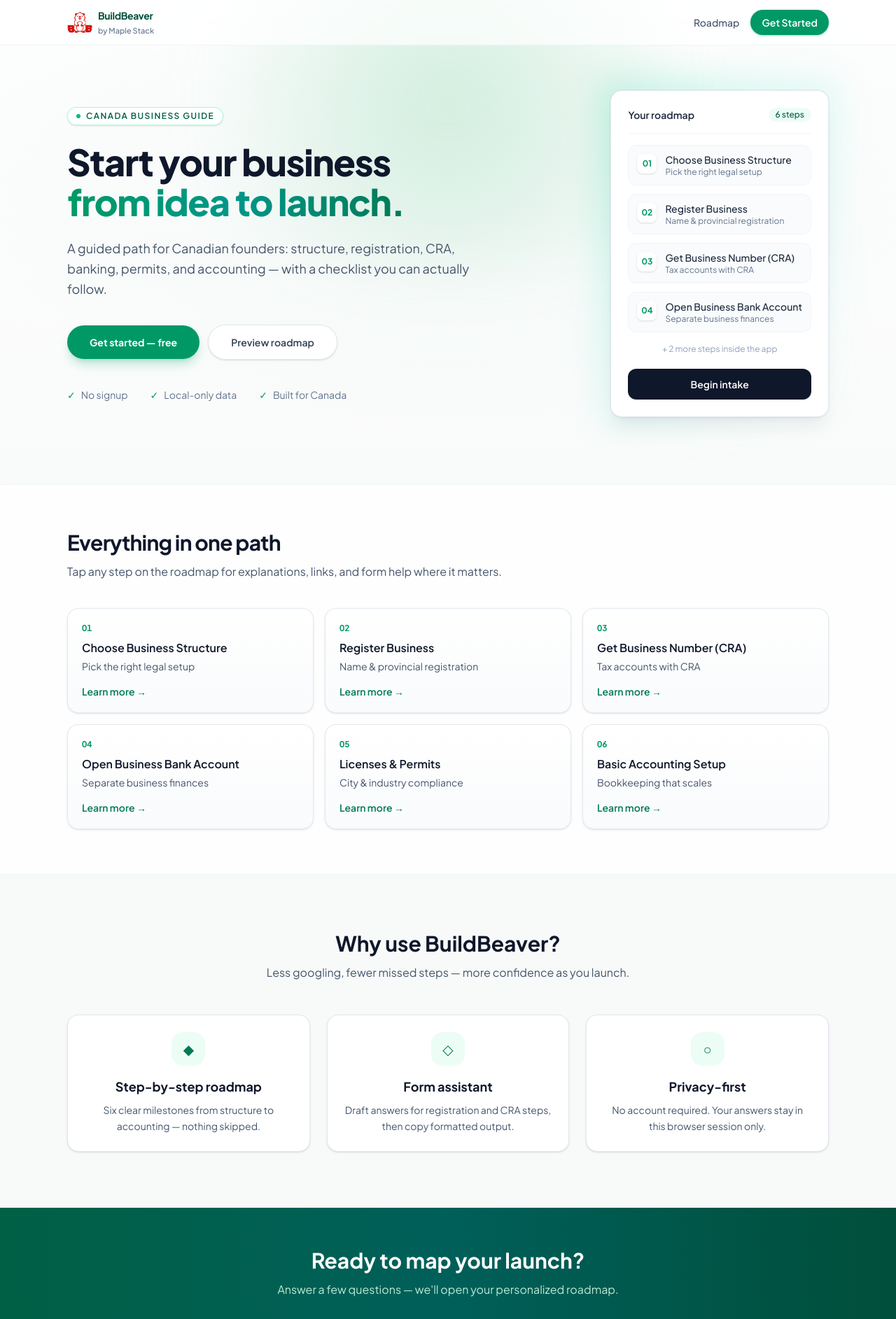
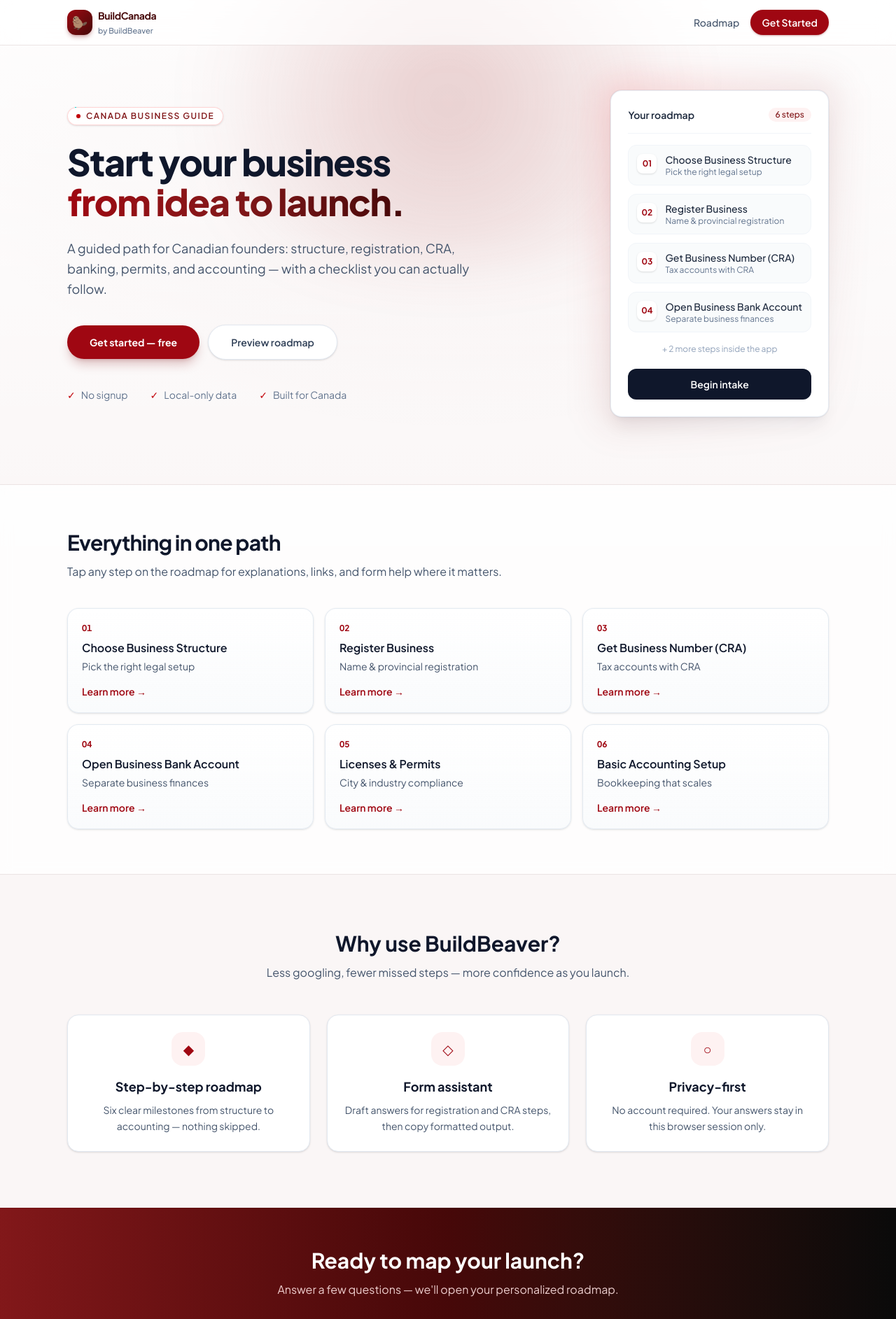
Before and after one commit to vedudx/buildBeaver, a Next.js app: page / in a window 1280 px wide. Shown: the top 1885 px of the page at 70% size. Built offline with nearby package versions, Linux system fonts and the light colour scheme.

Commit message:
change main color

```diff
--- a/src/app/page.tsx
+++ b/src/app/page.tsx
@@ -1,5 +1,4 @@
 import Link from "next/link";
-import Image from "next/image";
 
 const STEPS = [
   {
@@ -60,46 +59,44 @@
 
 export default function HomePage() {
   return (
-    <div className="relative min-h-screen overflow-x-hidden bg-[#f8faf9] text-slate-900">
+    <div className="relative min-h-screen overflow-x-hidden bg-[#faf6f6] text-slate-900">
       {/* Decorative background */}
       <div
         aria-hidden
-        className="pointer-events-none absolute inset-0 bg-[linear-gradient(180deg,rgba(255,255,255,0.92)_0%,transparent_40%),radial-gradient(ellipse_80%_50%_at_50%_-20%,rgba(26,147,111,0.18),transparent)]"
+        className="pointer-events-none absolute inset-0 bg-[linear-gradient(180deg,rgba(255,255,255,0.92)_0%,transparent_40%),radial-gradient(ellipse_80%_50%_at_50%_-20%,rgba(127,29,29,0.14),transparent)]"
       />
       <div
         aria-hidden
-        className="pointer-events-none absolute -top-24 left-1/2 h-[480px] w-[900px] -translate-x-1/2 rounded-[100%] bg-[radial-gradient(circle,rgba(136,212,171,0.35)_0%,transparent_70%)] blur-2xl"
+        className="pointer-events-none absolute -top-24 left-1/2 h-[480px] w-[900px] -translate-x-1/2 rounded-[100%] bg-[radial-gradient(circle,rgba(153,27,27,0.2)_0%,transparent_70%)] blur-2xl"
       />
 
       {/* Header */}
-      <header className="relative z-20 border-b border-emerald-900/5 bg-white/70 backdrop-blur-md">
+      <header className="relative z-20 border-b border-red-950/10 bg-white/70 backdrop-blur-md">
         <div className="mx-auto flex h-16 max-w-6xl items-center justify-between px-5 md:px-8">
           <Link href="/" className="flex items-center gap-2">
-            <Image
-              src="/logo.png"
-              alt="BuildBeaver logo"
-              width={36}
-              height={36}
-              className="rounded-xl"
-              priority
-            />
+            <span
+              className="flex h-9 w-9 items-center justify-center rounded-xl bg-gradient-to-br from-red-800 to-red-950 text-lg text-white shadow-md shadow-red-900/30"
+              aria-hidden
+            >
+              🦫
+            </span>
             <div className="leading-tight">
-              <span className="block text-sm font-bold tracking-tight text-emerald-900">
-                BuildBeaver
+              <span className="block text-sm font-bold tracking-tight text-red-950">
+                BuildCanada
               </span>
-              <span className="text-[11px] font-medium text-slate-500">by Maple Stack</span>
+              <span className="text-[11px] font-medium text-slate-500">by BuildBeaver</span>
             </div>
           </Link>
           <nav className="flex items-center gap-2 md:gap-4">
             <Link
               href="/roadmap"
-              className="hidden text-sm font-medium text-slate-600 transition hover:text-emerald-800 sm:inline"
+              className="hidden text-sm font-medium text-slate-600 transition hover:text-red-900 sm:inline"
             >
               Roadmap
             </Link>
             <Link
               href="/intake"
-              className="rounded-full bg-emerald-600 px-4 py-2 text-sm font-semibold text-white shadow-sm shadow-emerald-600/30 transition hover:bg-emerald-700"
+              className="rounded-full bg-red-800 px-4 py-2 text-sm font-semibold text-white shadow-sm shadow-red-900/30 transition hover:bg-red-900"
             >
               Get Started
             </Link>
@@ -112,14 +109,14 @@
         <section className="mx-auto max-w-6xl px-5 pb-16 pt-12 md:px-8 md:pb-24 md:pt-16">
           <div className="grid items-center gap-12 lg:grid-cols-[1fr_minmax(0,420px)] lg:gap-16">
             <div>
-              <p className="inline-flex items-center gap-2 rounded-full border border-emerald-200/80 bg-white/90 px-3 py-1 text-xs font-semibold uppercase tracking-[0.12em] text-emerald-800 shadow-sm">
-                <span className="h-1.5 w-1.5 rounded-full bg-emerald-500" />
+              <p className="inline-flex items-center gap-2 rounded-full border border-red-200/80 bg-white/90 px-3 py-1 text-xs font-semibold uppercase tracking-[0.12em] text-red-900 shadow-sm">
+                <span className="h-1.5 w-1.5 rounded-full bg-red-700" />
                 Canada business guide
               </p>
               <h1 className="mt-6 text-4xl font-extrabold leading-[1.08] tracking-tight text-slate-900 md:text-5xl lg:text-[3.25rem]">
                 Start your business
                 <br />
-                <span className="bg-gradient-to-r from-emerald-600 via-teal-600 to-emerald-700 bg-clip-text text-transparent">
+                <span className="bg-gradient-to-r from-red-800 via-red-900 to-red-950 bg-clip-text text-transparent">
                   from idea to launch.
                 </span>
               </h1>
@@ -130,26 +127,26 @@
               <div className="mt-9 flex flex-wrap items-center gap-3">
                 <Link
                   href="/intake"
-                  className="inline-flex items-center justify-center rounded-full bg-emerald-600 px-8 py-3.5 text-sm font-bold text-white shadow-lg shadow-emerald-600/25 transition hover:bg-emerald-700 hover:shadow-emerald-600/35"
+                  className="inline-flex items-center justify-center rounded-full bg-red-800 px-8 py-3.5 text-sm font-bold text-white shadow-lg shadow-red-900/25 transition hover:bg-red-900 hover:shadow-red-950/35"
                 >
                   Get started — free
                 </Link>
                 <Link
                   href="/roadmap"
-                  className="inline-flex items-center justify-center rounded-full border border-slate-200 bg-white px-8 py-3.5 text-sm font-semibold text-slate-700 shadow-sm transition hover:border-emerald-200 hover:bg-emerald-50/50"
+                  className="inline-flex items-center justify-center rounded-full border border-slate-200 bg-white px-8 py-3.5 text-sm font-semibold text-slate-700 shadow-sm transition hover:border-red-200 hover:bg-red-50/50"
                 >
                   Preview roadmap
                 </Link>
               </div>
               <ul className="mt-10 flex flex-wrap gap-x-8 gap-y-3 text-sm text-slate-500">
                 <li className="flex items-center gap-2">
-                  <span className="text-emerald-600">✓</span> No signup
+                  <span className="text-red-700">✓</span> No signup
                 </li>
                 <li className="flex items-center gap-2">
-                  <span className="text-emerald-600">✓</span> Local-only data
+                  <span className="text-red-700">✓</span> Local-only data
                 </li>
                 <li className="flex items-center gap-2">
-                  <span className="text-emerald-600">✓</span> Built for Canada
+                  <span className="text-red-700">✓</span> Built for Canada
                 </li>
               </ul>
             </div>
@@ -158,12 +155,12 @@
             <div className="relative lg:justify-self-end">
               <div
                 aria-hidden
-                className="absolute -inset-4 rounded-3xl bg-gradient-to-br from-emerald-400/20 via-teal-400/10 to-transparent blur-xl"
+                className="absolute -inset-4 rounded-3xl bg-gradient-to-br from-red-500/15 via-red-900/10 to-transparent blur-xl"
               />
               <div className="relative overflow-hidden rounded-2xl border border-slate-200/80 bg-white p-6 shadow-xl shadow-slate-900/5 ring-1 ring-slate-900/5">
                 <div className="flex items-center justify-between border-b border-slate-100 pb-4">
                   <span className="text-sm font-semibold text-slate-800">Your roadmap</span>
-                  <span className="rounded-full bg-emerald-50 px-2.5 py-0.5 text-xs font-medium text-emerald-800">
+                  <span className="rounded-full bg-red-50 px-2.5 py-0.5 text-xs font-medium text-red-900">
                     6 steps
                   </span>
                 </div>
@@ -173,7 +170,7 @@
                       key={s.id}
                       className="flex items-start gap-3 rounded-xl border border-slate-100 bg-slate-50/80 px-3 py-2.5"
                     >
-                      <span className="mt-0.5 flex h-7 w-7 shrink-0 items-center justify-center rounded-lg bg-white text-xs font-bold text-emerald-600 shadow-sm">
+                      <span className="mt-0.5 flex h-7 w-7 shrink-0 items-center justify-center rounded-lg bg-white text-xs font-bold text-red-800 shadow-sm">
                         {s.number}
                       </span>
                       <div>
@@ -196,7 +193,7 @@
         </section>
 
         {/* Steps grid */}
-        <section className="border-y border-emerald-900/5 bg-white/80 py-16 backdrop-blur-sm">
+        <section className="border-y border-red-950/10 bg-white/80 py-16 backdrop-blur-sm">
           <div className="mx-auto max-w-6xl px-5 md:px-8">
             <div className="max-w-2xl">
               <h2 className="text-2xl font-bold tracking-tight text-slate-900 md:text-3xl">
@@ -211,16 +208,16 @@
               {STEPS.map((step) => (
                 <article
                   key={step.id}
-                  className="group flex flex-col rounded-2xl border border-slate-200/90 bg-gradient-to-b from-white to-slate-50/80 p-5 shadow-sm transition hover:border-emerald-200 hover:shadow-md hover:shadow-emerald-900/5"
+                  className="group flex flex-col rounded-2xl border border-slate-200/90 bg-gradient-to-b from-white to-slate-50/80 p-5 shadow-sm transition hover:border-red-200 hover:shadow-md hover:shadow-red-950/10"
                 >
-                  <span className="text-xs font-bold tabular-nums text-emerald-600">
+                  <span className="text-xs font-bold tabular-nums text-red-800">
                     {step.number}
                   </span>
                   <h3 className="mt-2 text-base font-semibold text-slate-900">{step.label}</h3>
                   <p className="mt-1 flex-1 text-sm text-slate-600">{step.short}</p>
                   <Link
                     href={`/step/${step.id}`}
-                    className="mt-4 inline-flex text-sm font-semibold text-emerald-700 group-hover:underline"
+                    className="mt-4 inline-flex text-sm font-semibold text-red-800 group-hover:underline"
                   >
                     Learn more →
                   </Link>
@@ -245,7 +242,7 @@
                 className="rounded-2xl border border-slate-200 bg-white p-6 text-center shadow-sm"
               >
                 <span
-                  className="mx-auto flex h-12 w-12 items-center justify-center rounded-2xl bg-emerald-50 text-xl text-emerald-700"
+                  className="mx-auto flex h-12 w-12 items-center justify-center rounded-2xl bg-red-50 text-xl text-red-800"
                   aria-hidden
                 >
                   {f.icon}
@@ -258,15 +255,15 @@
         </section>
 
         {/* CTA band */}
-        <section className="border-t border-emerald-900/5 bg-gradient-to-r from-emerald-800 via-teal-800 to-emerald-900 py-14 text-white">
+        <section className="border-t border-red-950/20 bg-gradient-to-r from-red-900 via-red-950 to-neutral-950 py-14 text-white">
           <div className="mx-auto max-w-6xl px-5 text-center md:px-8">
             <h2 className="text-2xl font-bold md:text-3xl">Ready to map your launch?</h2>
-            <p className="mx-auto mt-3 max-w-lg text-emerald-100/90">
+            <p className="mx-auto mt-3 max-w-lg text-red-100/90">
               Answer a few questions — we&apos;ll open your personalized roadmap.
             </p>
             <Link
               href="/intake"
-              className="mt-8 inline-flex rounded-full bg-white px-8 py-3.5 text-sm font-bold text-emerald-900 shadow-lg transition hover:bg-emerald-50"
+              className="mt-8 inline-flex rounded-full bg-white px-8 py-3.5 text-sm font-bold text-red-950 shadow-lg transition hover:bg-red-50"
             >
               Start the intake
             </Link>
@@ -274,7 +271,7 @@
         </section>
 
         <footer className="border-t border-slate-200 bg-white py-8 text-center text-sm text-slate-500">
-          <p>BuildBeaver · Maple Stack · For informational guidance only</p>
+          <p>BuildCanada · BuildBeaver · For informational guidance only</p>
         </footer>
       </main>
     </div>
--- a/src/app/roadmap/page.tsx
+++ b/src/app/roadmap/page.tsx
@@ -12,12 +12,12 @@
           <li key={step.id}>
             <Link
               href={`/step/${step.id}`}
-              className="flex items-center justify-between rounded-lg border border-gray-200 bg-white px-4 py-3 shadow-sm transition hover:border-emerald-300 hover:bg-emerald-50"
+              className="flex items-center justify-between rounded-lg border border-gray-200 bg-white px-4 py-3 shadow-sm transition hover:border-red-300 hover:bg-red-50"
             >
               <span className="font-medium text-gray-900">
                 [{index + 1}] {step.title}
               </span>
-              <span className="text-sm text-emerald-700">Open</span>
+              <span className="text-sm text-red-800">Open</span>
             </Link>
           </li>
         ))}
--- a/src/app/step/[id]/page.tsx
+++ b/src/app/step/[id]/page.tsx
@@ -18,7 +18,7 @@
   return (
     <main className="mx-auto flex min-h-screen w-full max-w-6xl flex-col px-6 py-12">
       <div className="mb-6">
-        <Link href="/roadmap" className="text-sm font-medium text-emerald-700 hover:underline">
+        <Link href="/roadmap" className="text-sm font-medium text-red-800 hover:underline">
           ← Back to roadmap
         </Link>
       </div>
@@ -37,7 +37,7 @@
               href={step.optionalLink.href}
               target="_blank"
               rel="noreferrer"
-              className="mt-5 inline-block text-sm font-semibold text-emerald-700 hover:underline"
+              className="mt-5 inline-block text-sm font-semibold text-red-800 hover:underline"
             >
               {step.optionalLink.label}
             </a>
```
Also changed, not shown: src/app/globals.css (+4 -4 lines), src/app/intake/page.tsx (+4 -4 lines), src/features/form-assistant/ui/form-assistant.tsx (+6 -6 lines).
